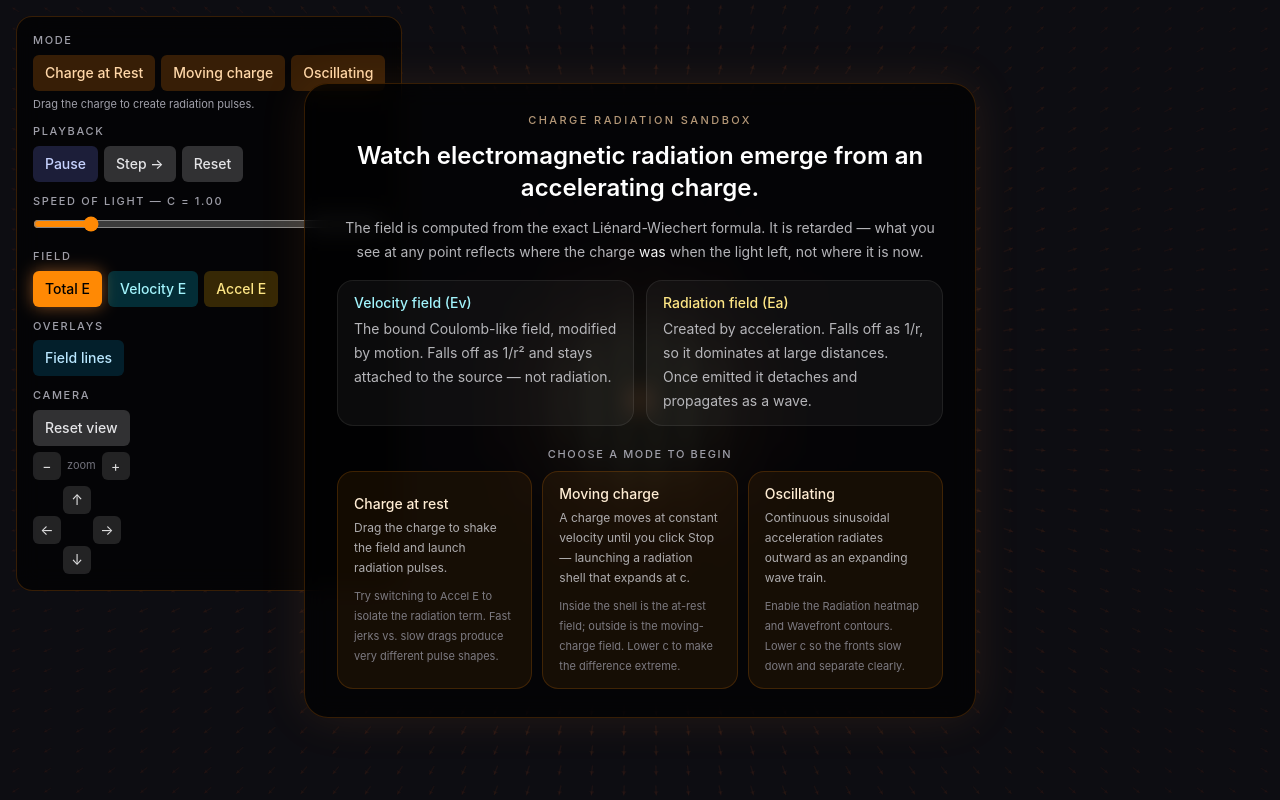
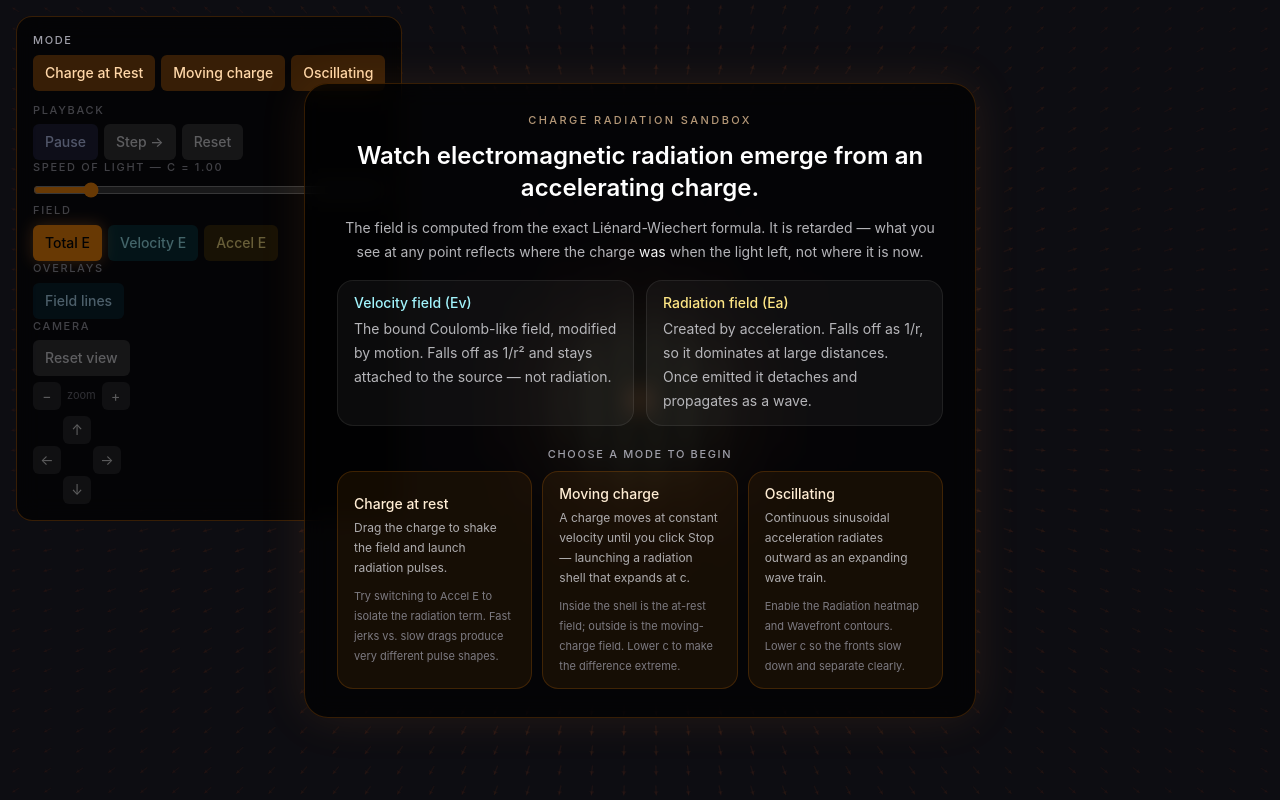
Before and after one commit to gowanuslobster/charge-radiation-sandbox, a React (Vite) app: page / in a window 1280 px wide. Built offline with nearby package versions, Linux system fonts and the light colour scheme.

Commit message:
small change to supress clickability of control panel buttons when on initial explanatory screen

```diff
--- a/src/components/ControlPanel.tsx
+++ b/src/components/ControlPanel.tsx
@@ -102,24 +102,29 @@ export function ControlPanel({
             Oscillating
           </button>
         </div>
-        {demoMode === 'draggable' && (
+        {/* Mode hint — suppressed while no mode is active (start panel state) */}
+        {!noModeActive && demoMode === 'draggable' && (
           <p className="mt-1.5 text-[11px] text-zinc-400">
             {isPaused
               ? 'Click Run, then drag the charge to create radiation pulses.'
               : 'Drag the charge to create radiation pulses.'}
           </p>
         )}
-        {demoMode === 'moving_charge' && (
+        {!noModeActive && demoMode === 'moving_charge' && (
           <p className="mt-1.5 text-[11px] text-zinc-400">
             {stopTriggered
               ? 'The charge has stopped. The shell separates the old moving field from the new at-rest field.'
               : 'A charge moves at constant velocity. Click Stop now to launch a radiation shell.'}
           </p>
         )}
-        {demoMode === 'oscillating' && (
+        {!noModeActive && demoMode === 'oscillating' && (
           <p className="mt-1.5 text-[11px] text-zinc-400">The charge oscillates sinusoidally. Continuous dipole radiation propagates outward.</p>
         )}
       </div>
+
+      {/* All non-mode controls are locked while the start panel is visible.
+          pointer-events-none blocks interaction; opacity signals unavailability. */}
+      <div className={noModeActive ? 'pointer-events-none opacity-40' : ''}>
 
       {/* Playback */}
       <div>
@@ -266,6 +271,8 @@ export function ControlPanel({
         </div>
       )}
 
+      </div>{/* end non-mode controls lock */}
+
     </div>
   );
 }
```
